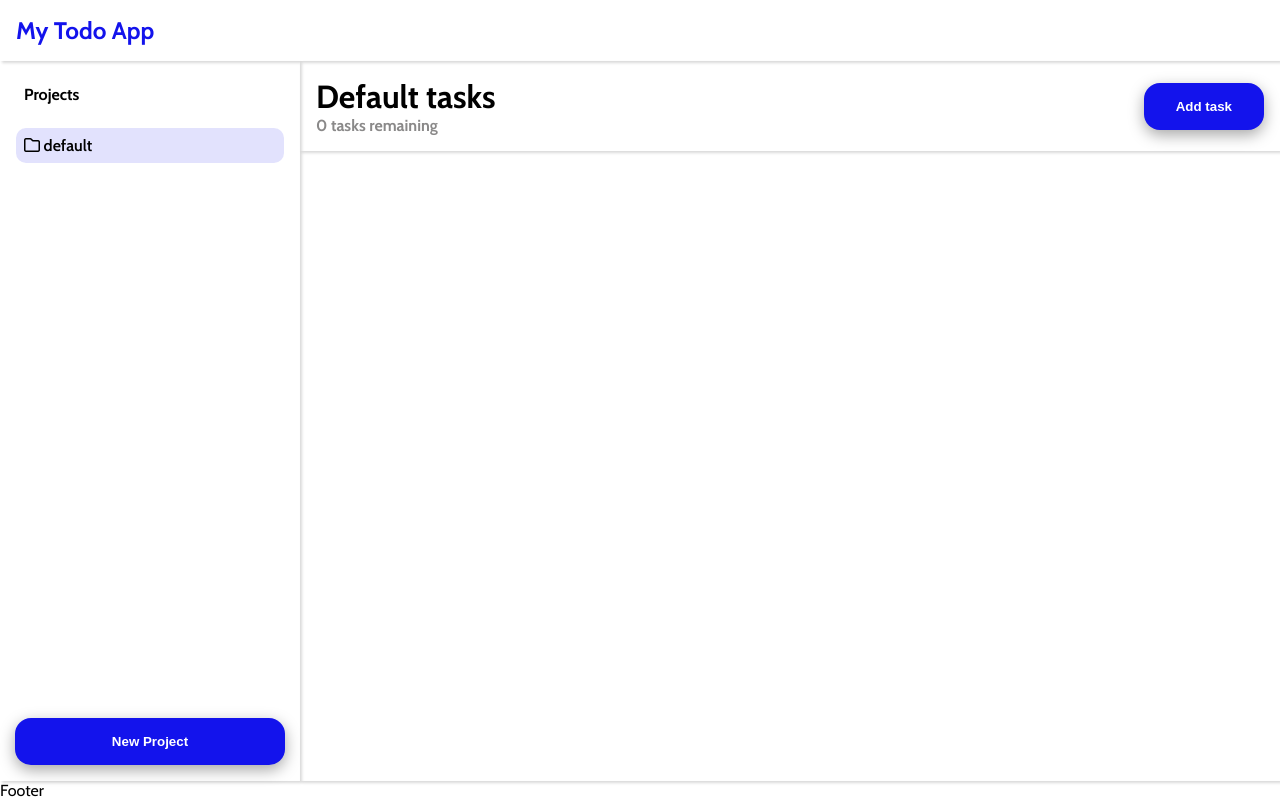
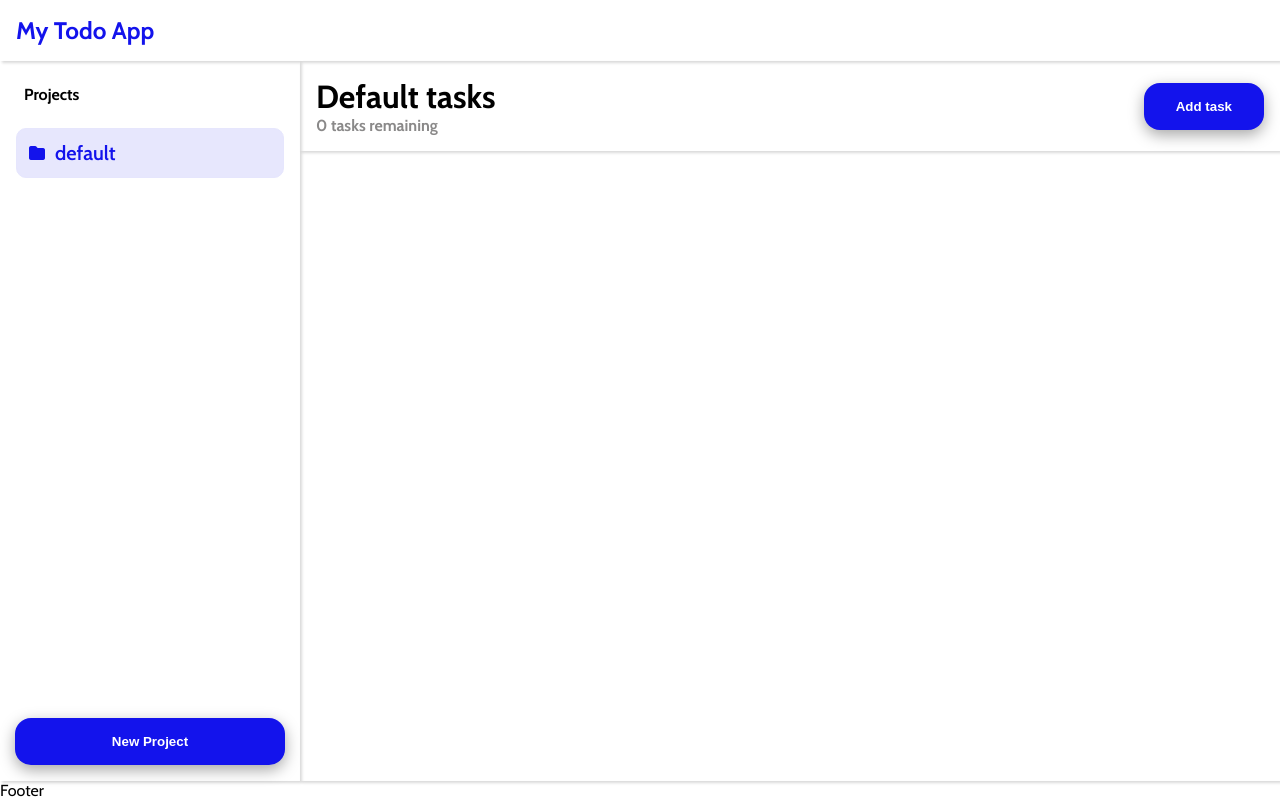
Before and after one commit to ShurjeelCS/todo-list, a website built with webpack: page src/template.html in a window 1280 px wide. Built offline with nearby package versions, Linux system fonts and the light colour scheme.

Commit message:
styling for project icons

```diff
--- a/src/styles.css
+++ b/src/styles.css
@@ -232,11 +232,18 @@ aside h2 {
 }
 
 .projRow {
-    background-color: #1313ec1f;
+    background-color: #e7e7fd;
+    /* box-shadow: 0px 0px 4px 1px rgba(156, 117, 151, 0.33); */
+    border: 1px solid #e6e6fd;
     border-radius: 10px;
-    padding: .5rem;
+    padding: .75rem;
+    color: #1313ec;
+    display: flex;
+    align-items: center;
+    gap: 10px;
 }
 
 .projName {
     font-weight: 600;
+    font-size: 1.25rem;
 }
--- a/src/template.html
+++ b/src/template.html
@@ -26,7 +26,7 @@ href="https://fonts.googleapis.com/css2?family=Material+Symbols+Outlined" />
 
         <template id="projTemp">
             <div class="projRow">
-                <i class="fa-regular fa-folder"></i>
+                <i class="fa-solid fa-folder"></i>
                 <span class="projName">Project name</span>
             </div>
         </template>
--- a/src/update.js
+++ b/src/update.js
@@ -4,7 +4,6 @@ import { Project } from "./todo";
 //intialise list of projects
 let projectList = [];
 const project = new Project("default");
-// projectList.push(project);
 
 
 const wrapper = document.querySelector(".tasklist");
```
